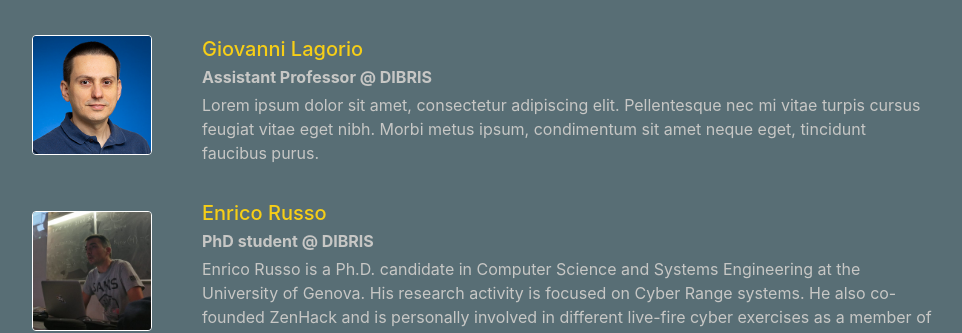
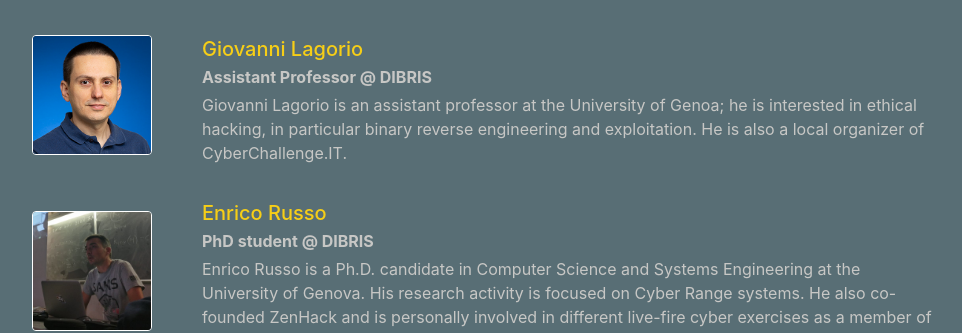
Before and after one commit to alessandroarmando/ZenHackAdemy, a Jekyll site: the page built from index.html, in a window 1280 px wide and 900 px high, scrolled down 1536 px. Shown: the part 182-515 px from the top of the window, without its empty margins (168-1130 px from the left). Built offline with Jekyll 4.4.1, drawn with Linux system fonts in a browser that asks for light colours; nearby versions of some CDN libraries; comment, search, counter and statistics services are not loaded.

Commit message:
change zxgio bio

```diff
--- a/_data/members.json
+++ b/_data/members.json
@@ -18,7 +18,7 @@
         "nickname": "zxgio",
         "description": "Assistant Professor @ DIBRIS",
         "link": "https://www.dibris.unige.it/lagorio-giovanni",
-        "bio": "Lorem ipsum dolor sit amet, consectetur adipiscing elit. Pellentesque nec mi vitae turpis cursus feugiat vitae eget nibh. Morbi metus ipsum, condimentum sit amet neque eget, tincidunt faucibus purus."
+        "bio": "Giovanni Lagorio is an assistant professor at the University of Genoa; he is interested in ethical hacking, in particular binary reverse engineering and exploitation. He is also a local organizer of CyberChallenge.IT."
     },
     {
         "name": "Enrico Russo",
```
